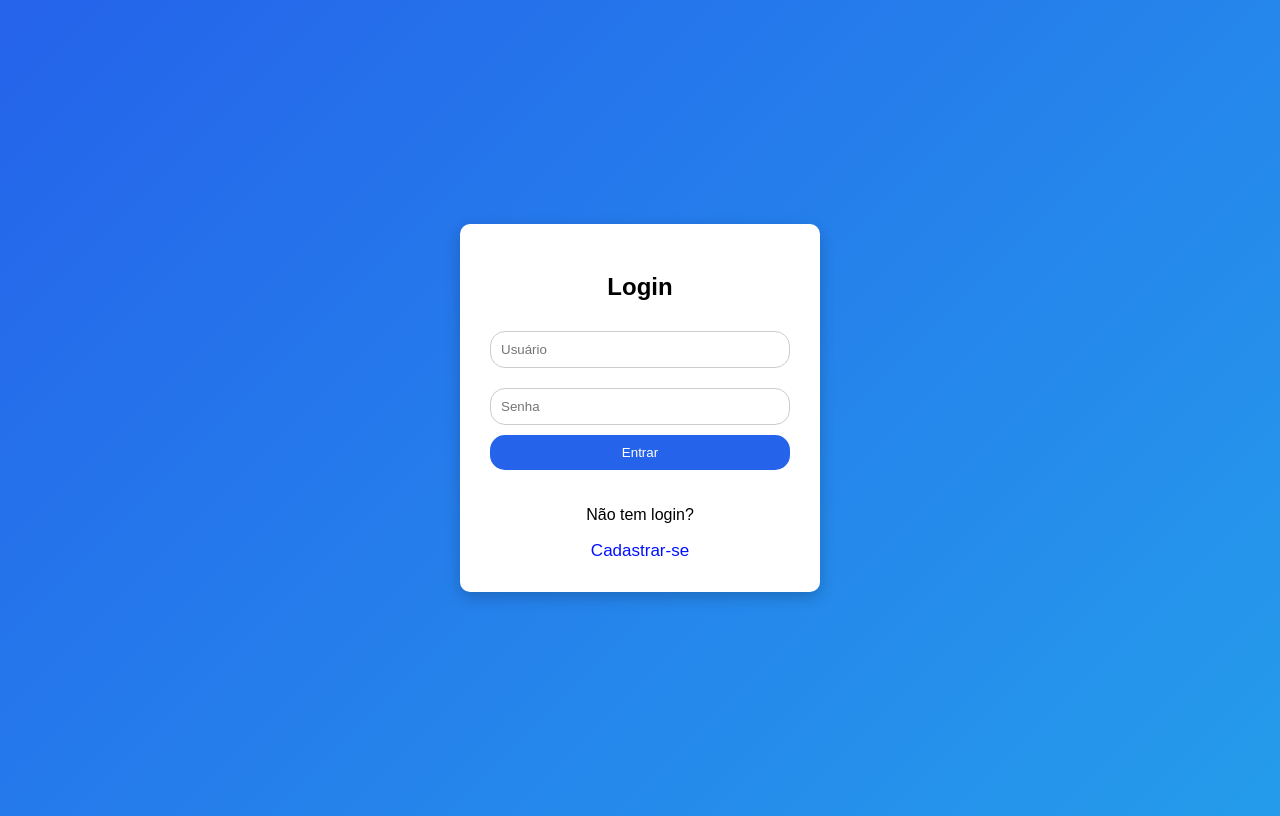
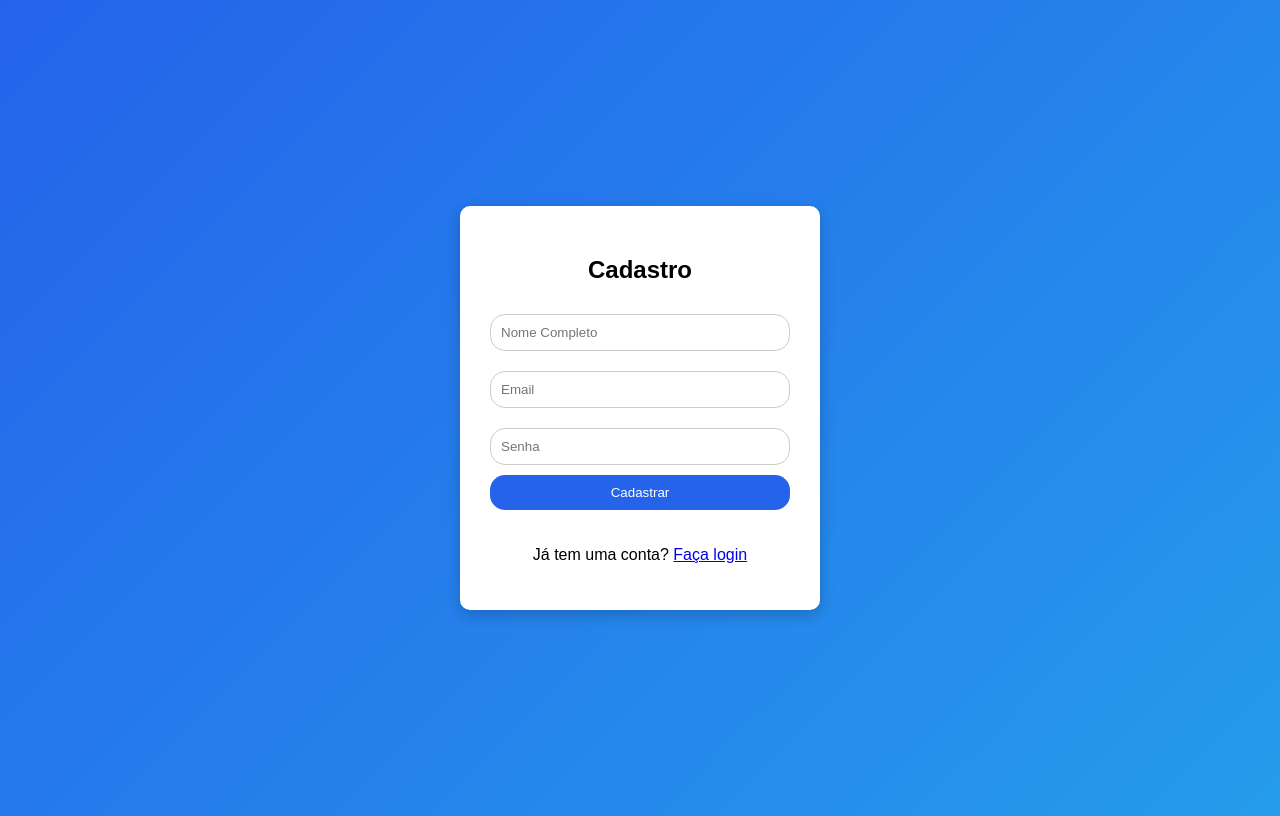
Before and after one commit to jaislon18-hash/PROJETO-JJL, a website: page front-end/login/login.html in a window 1280 px wide. Both pictures are taken after a click on the button "Cadastrar-se". Drawn offline with Linux system fonts and the light colour scheme.

Commit message:
ajustes4

```diff
--- a/front-end/login/login.css
+++ b/front-end/login/login.css
@@ -16,7 +16,7 @@ body {
     box-shadow: 0 5px 15px rgba(0,0,0,0.2);
 }
 
-.cadasto_container {
+.cadastro_container {
     display: none;
     background: white;
     padding: 30px;
@@ -64,12 +64,24 @@ input {
 .botao_login:hover {
     background: #363af0;
 }
-
+.botao_cadastrar{
+    width: 100%;
+    margin-bottom: 20px;
+    padding: 10px;
+    background: #2563EB;
+    color: white;
+    border: none;
+    border-radius: 15px;
+    cursor: pointer;
+}
+.botao_cadastrar:hover{
+    background: #363af0;
+}
 #mensagem {
     margin-top: 10px;
     font-size: 14px;
 }
-.botao_cadastrar{
+.ir_para_cadastrar{
     background: transparent;
     border: transparent;
     cursor:pointer ;
--- a/front-end/login/login.html
+++ b/front-end/login/login.html
@@ -14,16 +14,16 @@
             <input type="password" id="senha" placeholder="Senha" required>
             <button class="botao_login"type="submit">Entrar</button>
         </form>
-        <p class="redirecionar_cadastro">Não tem login?</p><button class="botao_cadastrar" onclick="">Cadastrar-se</button>
+        <p class="redirecionar_cadastro">Não tem login?</p><button class="ir_para_cadastrar" onclick="redirecionarCD()">Cadastrar-se</button>
     </div>
 
-    <div id="tela_cadastro" class="cadasto_container">
+    <div id="tela_cadastro" class="cadastro_container">
         <h2>Cadastro</h2>
         <input type="text" id="nome" placeholder="Nome Completo">
         <input type="email" id="email" placeholder="Email">
         <input type="password" id="senha" placeholder="Senha">
 
-        <button onclick="cadastrar()">Cadastrar</button>
+        <button class="botao_cadastrar" onclick="cadastrar()">Cadastrar</button>
         <div class="link">
             <p>Já tem uma conta? <a href="../login/login.html">Faça login</a></p>
         </div>
--- a/front-end/login/login.js
+++ b/front-end/login/login.js
@@ -25,6 +25,6 @@ function redirecionarCD(){
     const telaCadastro = document.getElementById('tela_cadastro')
 
     login.style.display = 'none';
-    telaCadastro.style.display = 'flex';
+    telaCadastro.style.display = 'inline';
 
 }
```
